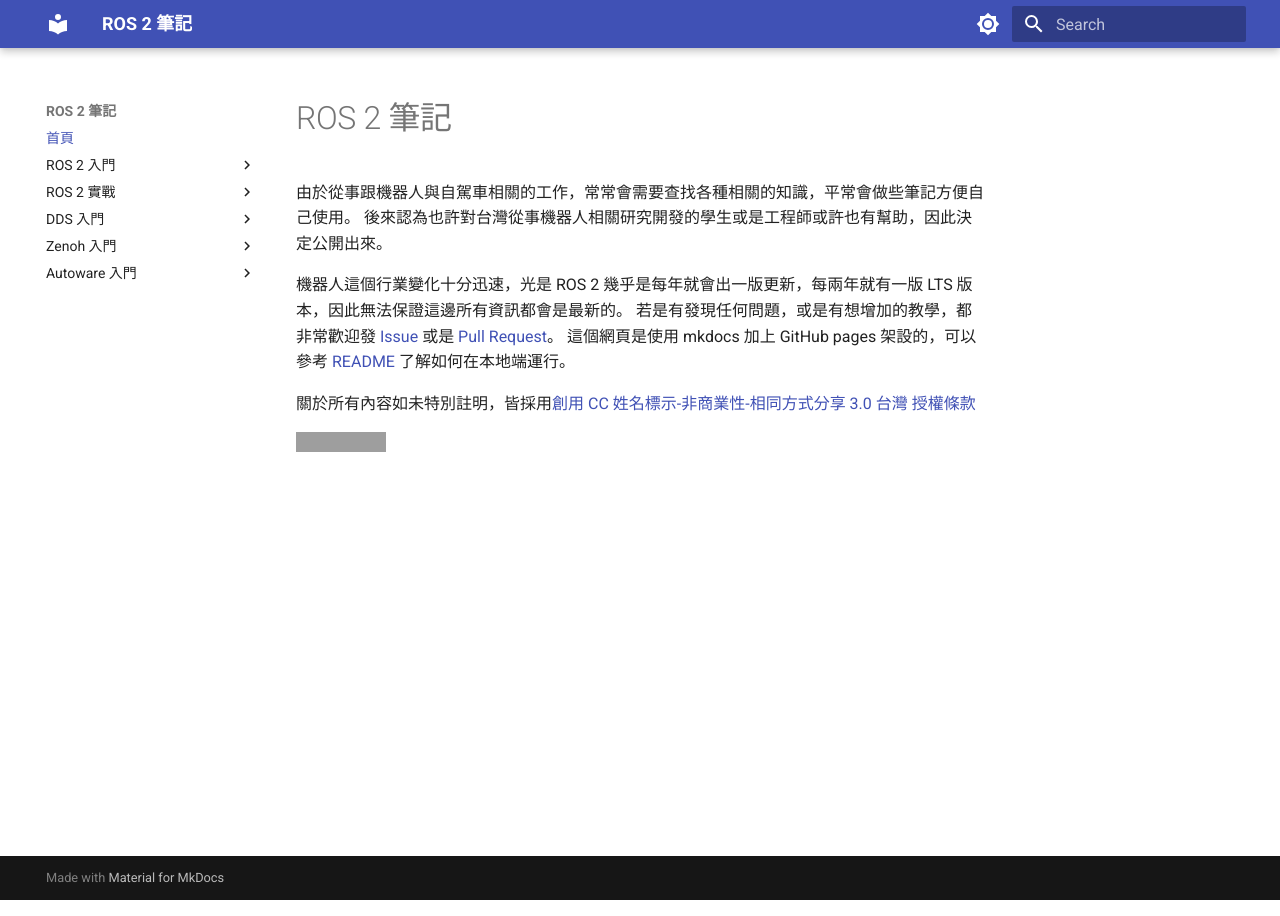
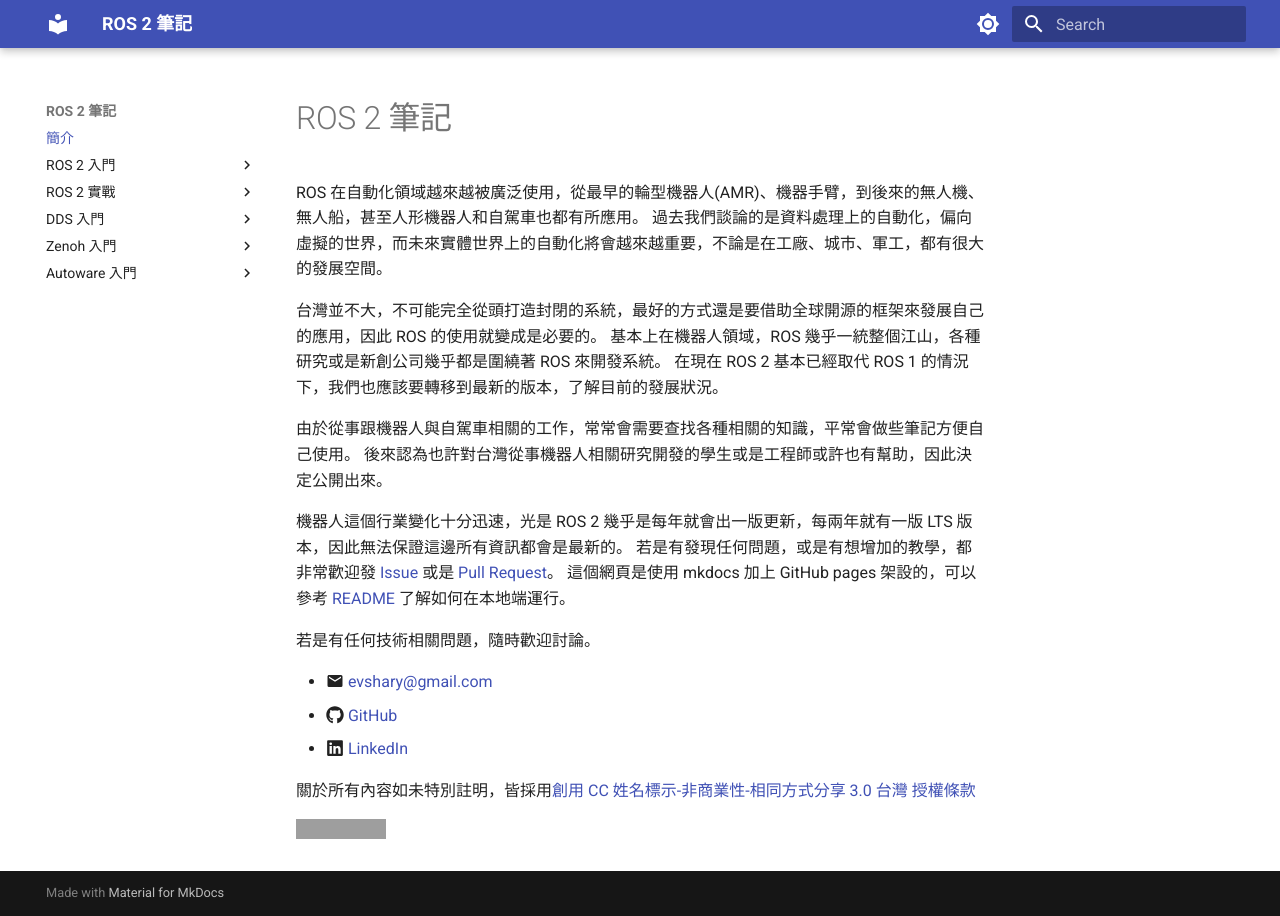
Before and after one commit to evshary/ros2-learning, an MkDocs documentation site: the page built from docs/index.md, in a window 1280 px wide. Built offline with MkDocs 1.6.1 and Material for MkDocs 9.7.7, drawn with Linux system fonts in a browser that asks for light colours; grey boxes are pictures that could not be loaded.

Commit message:
Update the introduction.
Signed-off-by: ChenYing Kuo <evshary@gmail.com>

```diff
--- a/docs/index.md
+++ b/docs/index.md
@@ -1,4 +1,11 @@
 # ROS 2 筆記
+
+ROS 在自動化領域越來越被廣泛使用，從最早的輪型機器人(AMR)、機器手臂，到後來的無人機、無人船，甚至人形機器人和自駕車也都有所應用。
+過去我們談論的是資料處理上的自動化，偏向虛擬的世界，而未來實體世界上的自動化將會越來越重要，不論是在工廠、城市、軍工，都有很大的發展空間。
+
+台灣並不大，不可能完全從頭打造封閉的系統，最好的方式還是要借助全球開源的框架來發展自己的應用，因此 ROS 的使用就變成是必要的。
+基本上在機器人領域，ROS 幾乎一統整個江山，各種研究或是新創公司幾乎都是圍繞著 ROS 來開發系統。
+在現在 ROS 2 基本已經取代 ROS 1 的情況下，我們也應該要轉移到最新的版本，了解目前的發展狀況。
 
 由於從事跟機器人與自駕車相關的工作，常常會需要查找各種相關的知識，平常會做些筆記方便自己使用。
 後來認為也許對台灣從事機器人相關研究開發的學生或是工程師或許也有幫助，因此決定公開出來。
@@ -7,6 +14,12 @@
 若是有發現任何問題，或是有想增加的教學，都非常歡迎發 [Issue](https://github.com/evshary/ros2-learning/issues) 或是 [Pull Request](https://github.com/evshary/ros2-learning/pulls)。
 這個網頁是使用 mkdocs 加上 GitHub pages 架設的，可以參考 [README](https://github.com/evshary/ros2-learning) 了解如何在本地端運行。
 
+若是有任何技術相關問題，隨時歡迎討論。
+
+* :material-email: [evshary@gmail.com](mailto:evshary@gmail.com)
+* :fontawesome-brands-github: [GitHub](https://github.com/evshary)
+* :fontawesome-brands-linkedin: [LinkedIn](https://www.linkedin.com/in/evshary)
+
 關於所有內容如未特別註明，皆採用<a rel="license" href="http://creativecommons.org/licenses/by-nc-sa/3.0/tw/">創用 CC 姓名標示-非商業性-相同方式分享 3.0 台灣 授權條款</a>
 
 <a rel="license" href="http://creativecommons.org/licenses/by-nc-sa/3.0/tw/"><img alt="創用 CC 授權條款" style="border-width:0" src="https://i.creativecommons.org/l/by-nc-sa/3.0/tw/88x31.png" /></a>
--- a/mkdocs.yml
+++ b/mkdocs.yml
@@ -29,9 +29,14 @@ markdown_extensions:
         - name: mermaid
           class: mermaid
           format: !!python/name:pymdownx.superfences.fence_code_format
+  # Emoji support
+  - pymdownx.emoji:
+      emoji_index: !!python/name:material.extensions.emoji.twemoji
+      emoji_generator: !!python/name:material.extensions.emoji.to_svg
+  - pymdownx.magiclink
 
 nav:
-  - '首頁': 'index.md'
+  - '簡介': 'index.md'
   - 'ROS 2 入門':
     - 'ROS 2 介紹': 'ros2/introduction.md'
     - 'ROS 2 安裝': 'ros2/installation.md'
```
